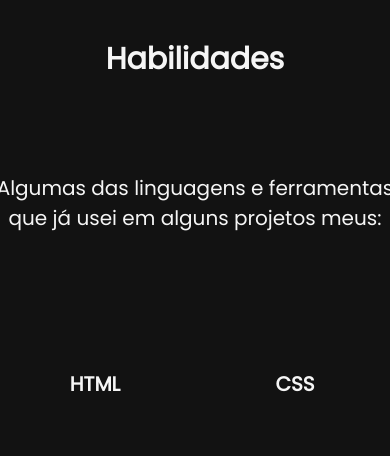
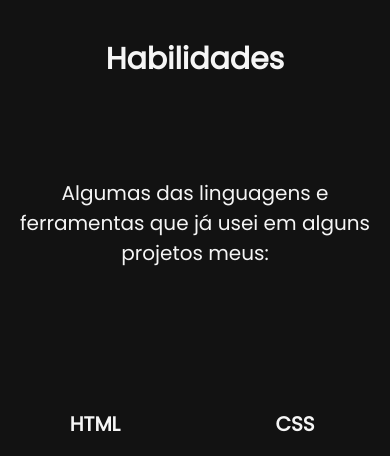
Before and after one commit to claiverty/portfolioClai7, a plain HTML site: page index.html in a window 390 px wide. Shown: the part 1480-1936 px from the top of the page. Drawn offline with nearby package versions, Linux system fonts and the light colour scheme.

Commit message:
Att de padding no 450px

```diff
--- a/style/media.css
+++ b/style/media.css
@@ -257,7 +257,7 @@
   }
 
   #skills p {
-    padding: 50px;
+    padding: 55px;
   }
 
   .iconSkills {
```
